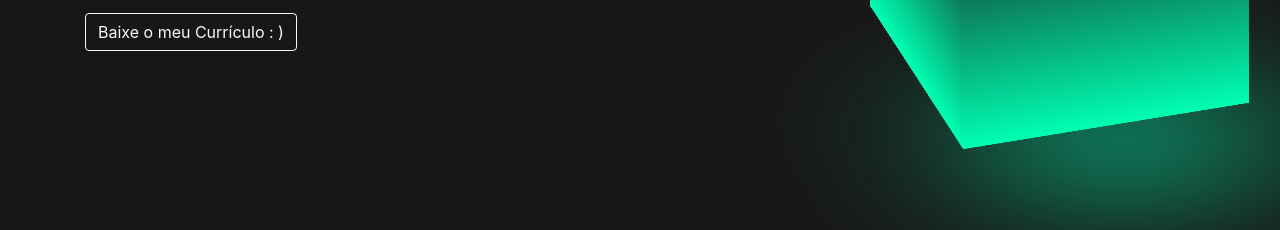
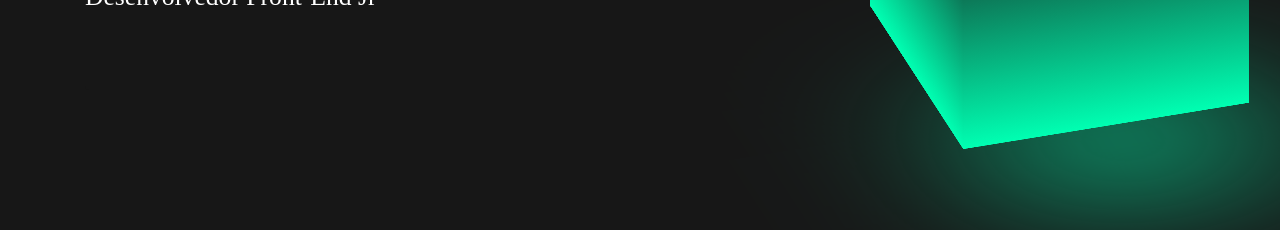
Before and after one commit to Plazin/Portfolio-v2, a website: page index.html in a window 1280 px wide. Shown: the part 461-691 px from the top of the page. Drawn offline with nearby package versions, Linux system fonts and the light colour scheme; a web font is replaced by a local one.

Commit message:
fix: portfolio style

```diff
--- a/index.html
+++ b/index.html
@@ -75,7 +75,7 @@
           <p class="card-text2" data-aos="fade-up" data-aos-duration="1000" data-aos-delay="1500">Desenvolvedor Front-End Jr</p>
             <div data-aos="fade-up" data-aos-duration="800" data-aos-delay="3000">
               <a href="doc/Fernando Fraga Pla.pdf" target="_blank">
-              <button type="button" class="btn btn-outline-light">Baixe o meu Currículo : )</button>
+              <button style="display: none;"type="button" class="btn btn-outline-light">Baixe o meu Currículo : )</button>
             </a>
             </div>
         </div>
```
